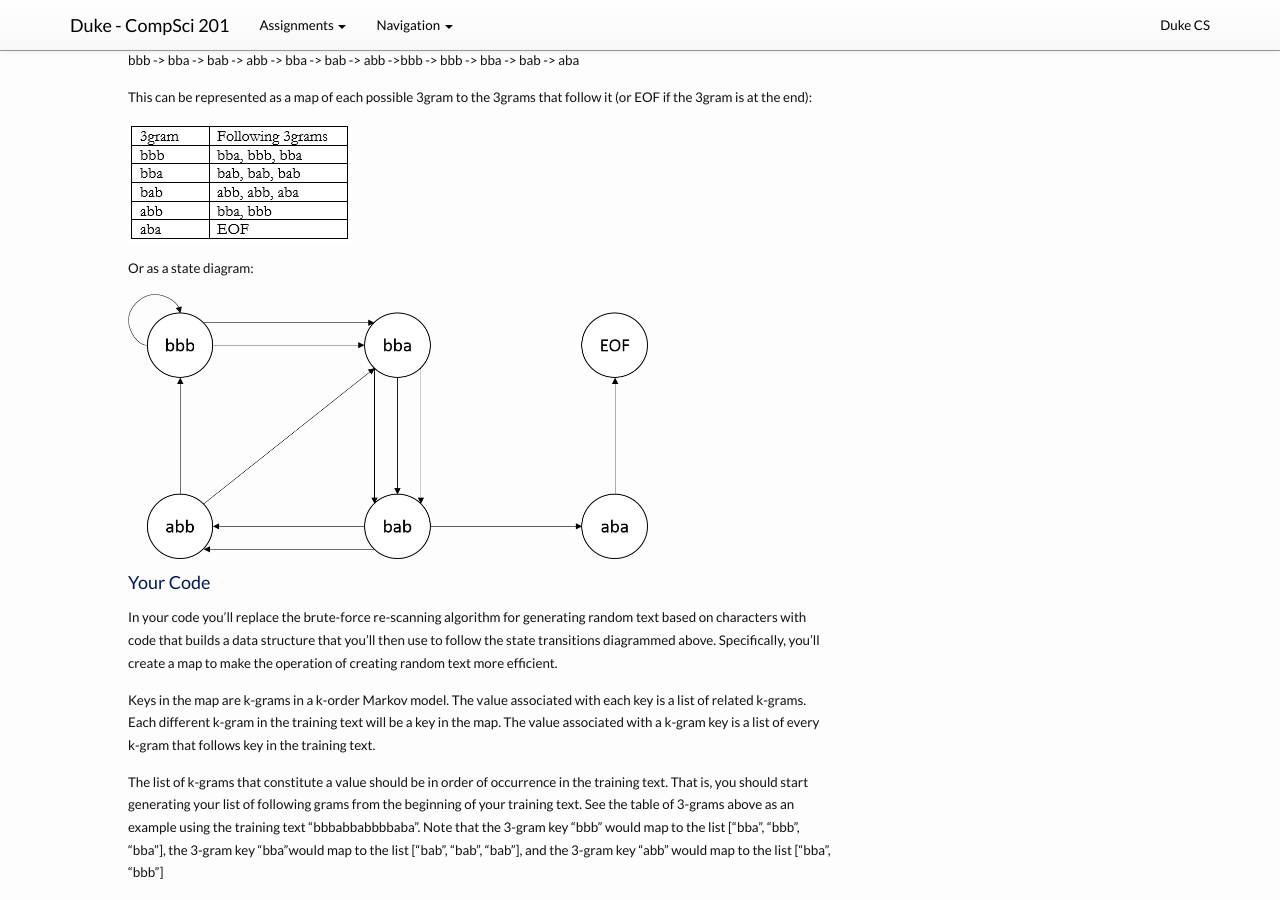
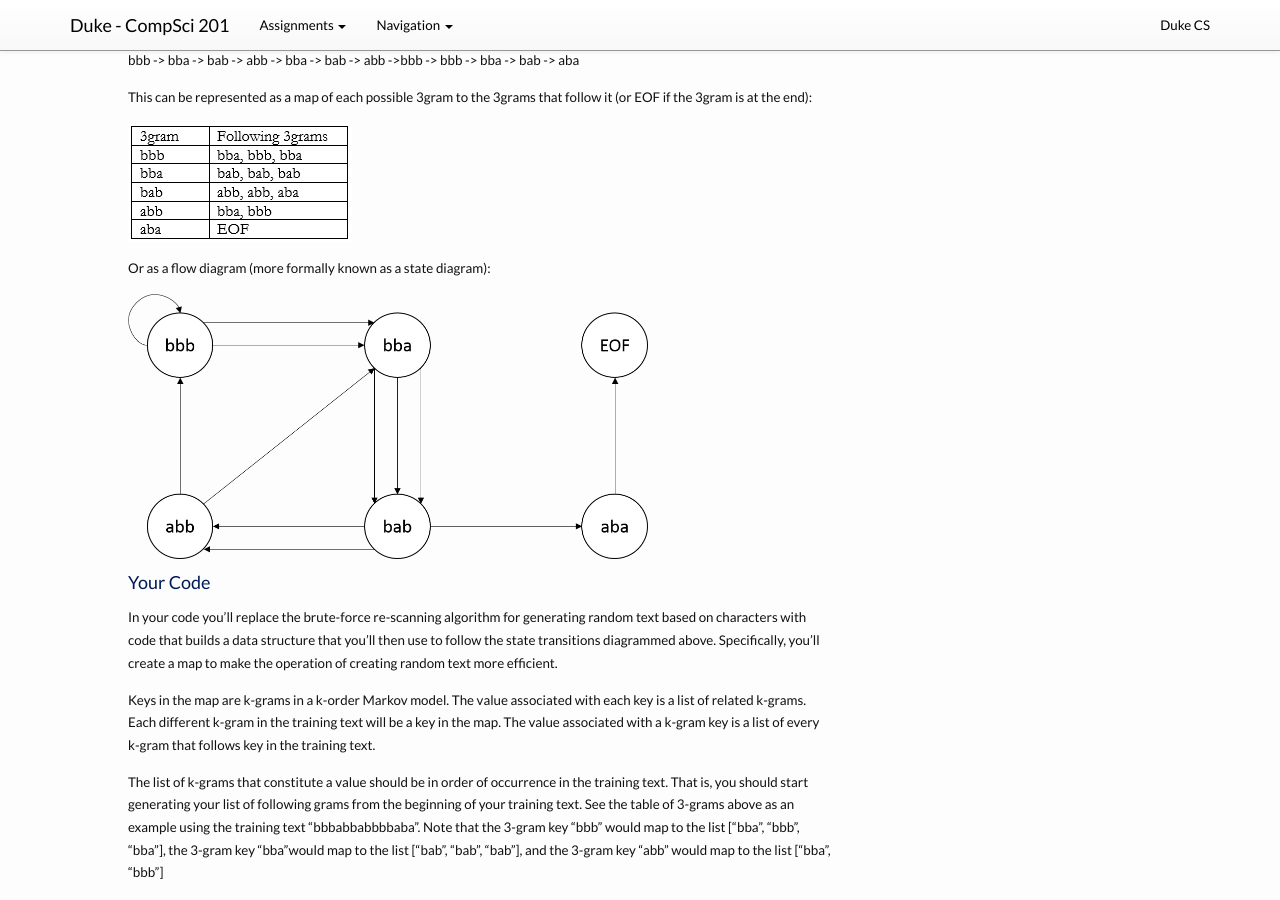
Before and after one commit to compsci201/compsci201.github.io, a Jekyll site: the page built from markov/2-map-markov-model.md, in a window 1280 px wide and 900 px high, scrolled down 1033 px. Built offline with Jekyll 4.4.1, drawn with Linux system fonts in a browser that asks for light colours; nearby versions of some CDN libraries.

Commit message:
Clarification

```diff
--- a/markov/2-map-markov-model.md
+++ b/markov/2-map-markov-model.md
@@ -35,7 +35,7 @@ This can be represented as a map of each possible 3gram to the 3grams that follo
 
 <img src="img/abmap_example.png" alt="3gram table">
 
-Or as a state diagram:
+Or as a flow diagram (more formally known as a state diagram):
 
 <img src="img/abgraph_example.png" alt="3gram state diagram" style="width:520px;height:265px">
 
```
